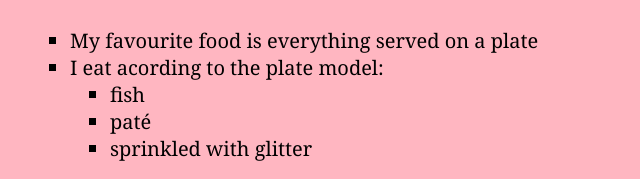
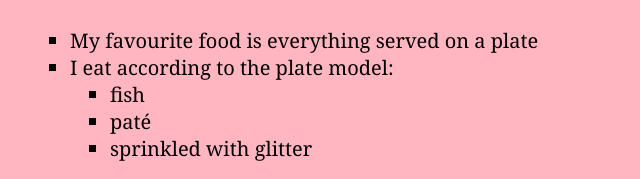
Before and after one commit to AnniAntoni/mycat, a plain HTML site: page index.html in a window 1280 px wide. Shown: the part 714-893 px from the top of the page, 106-746 px from the left. Drawn offline with Linux system fonts and the light colour scheme.

Commit message:
corrected  typo

```diff
--- a/index.html
+++ b/index.html
@@ -38,7 +38,7 @@
         <h2>&#127829; About Food</h2>
         <ul>
             <li>My favourite food is everything served on a plate</li>
-            <li>I eat acording to the plate model:
+            <li>I eat according to the plate model:
                 <ul>
                     <li>fish</li>
                     <li>paté</li>
```
